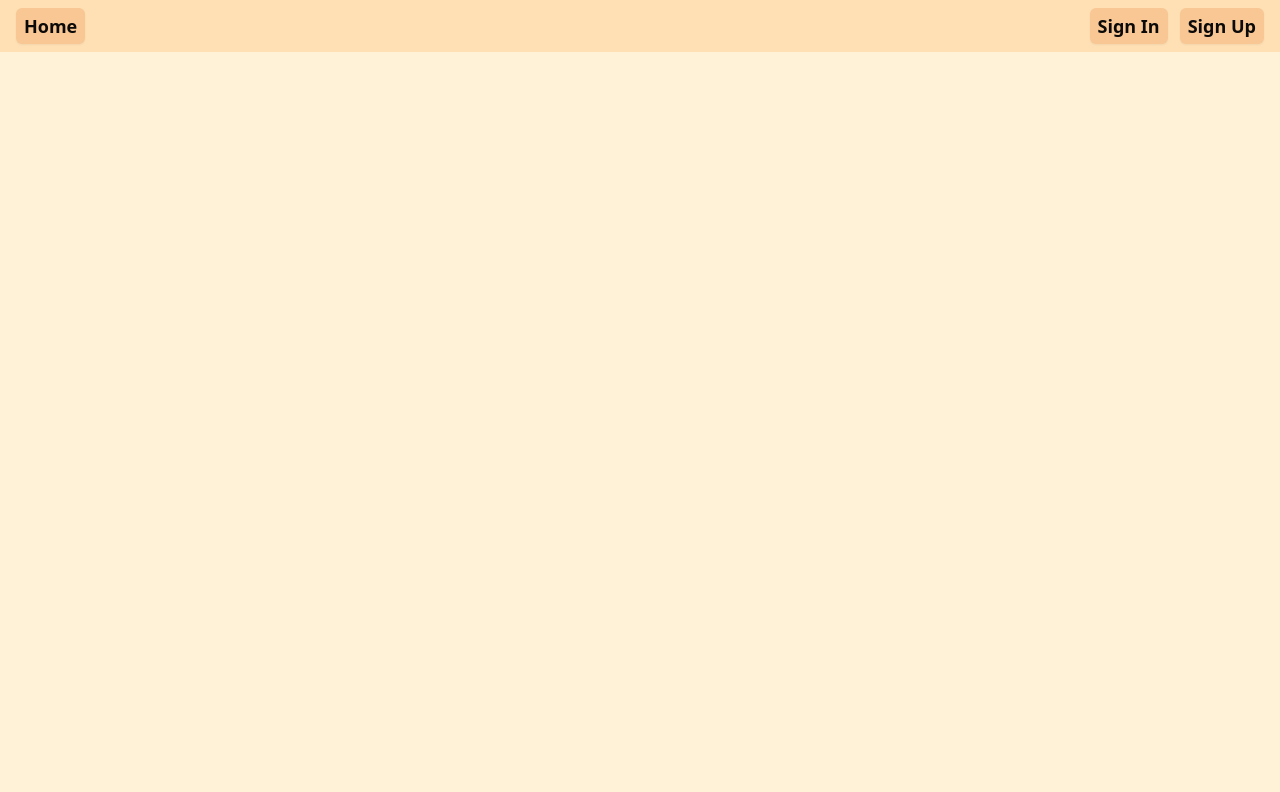
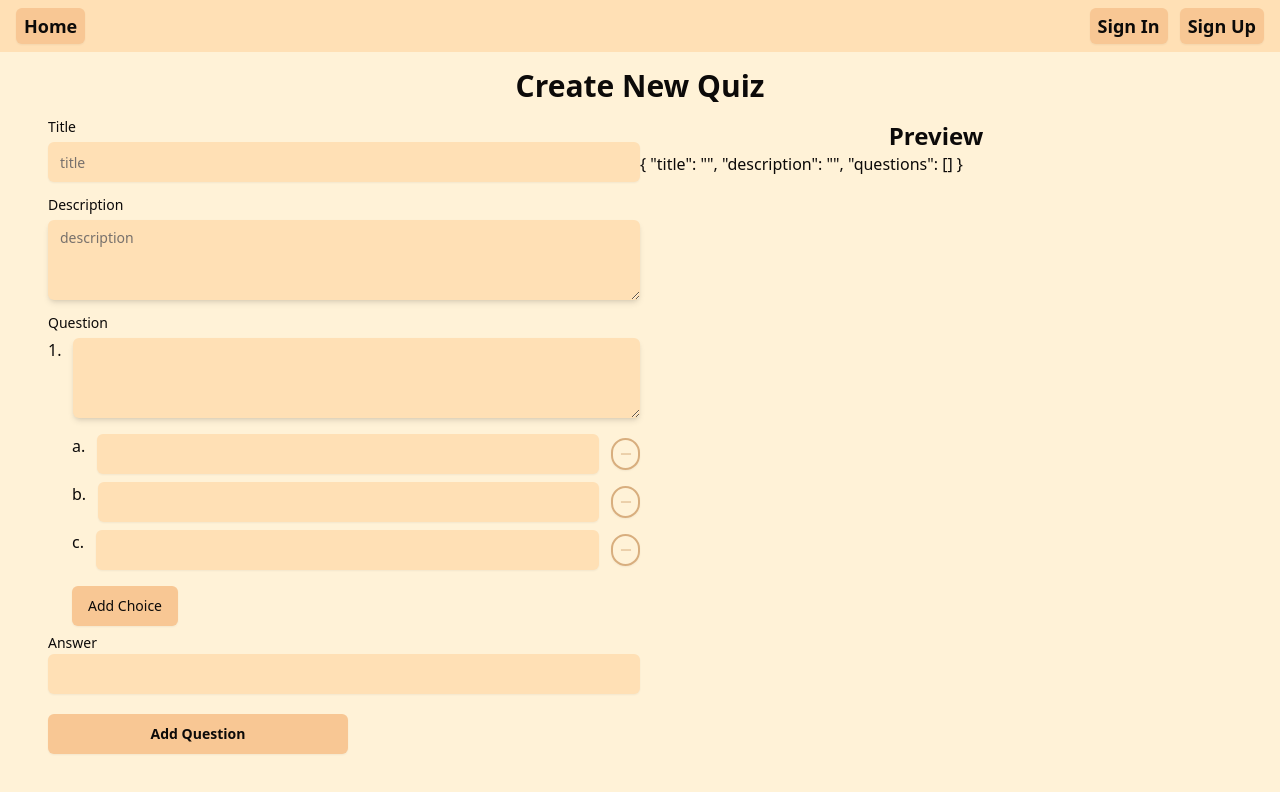
Before and after one commit to nephriteagain/quiz-vue, a Vue app: page /new-quiz in a window 1280 px wide. Shown: the top 792 px of the page. Built offline with nearby package versions, Linux system fonts and the light colour scheme; the HTML template or start-up script is replaced by a standard one.

Commit message:
new quiz partial

```diff
--- /dev/null
+++ b/src/components/icons/MinusCircle.vue
@@ -0,0 +1,12 @@
+<template>
+    <svg
+        xmlns="http://www.w3.org/2000/svg"
+        fill="none"
+        viewBox="0 0 24 24"
+        stroke-width="1.5"
+        stroke="currentColor"
+        class="w-4 h-4 stroke-dark"
+    >
+        <path stroke-linecap="round" stroke-linejoin="round" d="M5 12h14" />
+    </svg>
+</template>
--- a/src/components/ui/button/index.ts
+++ b/src/components/ui/button/index.ts
@@ -3,7 +3,7 @@ import { type VariantProps, cva } from "class-variance-authority";
 export { default as Button } from "./Button.vue";
 
 export const buttonVariants = cva(
-    "inline-flex items-center justify-center whitespace-nowrap rounded-md text-sm font-medium ring-offset-background transition-colors focus-visible:outline-none focus-visible:ring-2 focus-visible:ring-ring focus-visible:ring-offset-2 disabled:pointer-events-none disabled:opacity-50",
+    "inline-flex items-center justify-center whitespace-nowrap rounded-md text-sm font-medium ring-offset-background transition-colors focus-visible:outline-none focus-visible:ring-2 focus-visible:ring-ring focus-visible:ring-offset-2 disabled:pointer-events-none disabled:opacity-50 shadow-sm",
     {
         variants: {
             variant: {
--- /dev/null
+++ b/src/components/ui/textarea/Textarea.vue
@@ -0,0 +1,32 @@
+<script setup lang="ts">
+import type { HTMLAttributes } from "vue";
+import { useVModel } from "@vueuse/core";
+import { cn } from "@/lib/utils";
+
+const props = defineProps<{
+    class?: HTMLAttributes["class"];
+    defaultValue?: string | number;
+    modelValue?: string | number;
+}>();
+
+const emits = defineEmits<{
+    (e: "update:modelValue", payload: string | number): void;
+}>();
+
+const modelValue = useVModel(props, "modelValue", emits, {
+    passive: true,
+    defaultValue: props.defaultValue,
+});
+</script>
+
+<template>
+    <textarea
+        v-model="modelValue"
+        :class="
+            cn(
+                'flex min-h-20 w-full rounded-md  bg-sub px-3 py-2 text-sm ring-offset-background placeholder:text-muted-foreground focus-visible:outline-none focus-visible:ring-2 focus-visible:ring-main focus-visible:ring-offset-2 disabled:cursor-not-allowed disabled:opacity-50 shadow-md',
+                props.class,
+            )
+        "
+    />
+</template>
--- /dev/null
+++ b/src/components/ui/textarea/index.ts
@@ -0,0 +1 @@
+export { default as Textarea } from './Textarea.vue'
--- a/src/router/index.ts
+++ b/src/router/index.ts
@@ -1,6 +1,7 @@
 import { createRouter, createWebHistory } from "vue-router";
 import HomeView from "../views/HomeView.vue";
 import SignIn from "@/views/SignIn.vue";
+import NewQuiz from "@/views/NewQuiz.vue";
 
 const router = createRouter({
     history: createWebHistory(import.meta.env.BASE_URL),
@@ -15,6 +16,11 @@ const router = createRouter({
             name: "signin",
             component: SignIn,
         },
+        {
+            path: "/new-quiz",
+            name: "new-quiz",
+            component: NewQuiz,
+        },
     ],
 });
 
--- a/src/views/HomeView.vue
+++ b/src/views/HomeView.vue
@@ -7,6 +7,13 @@ import { quizCards } from "@/lib/sample";
 <template>
     <main>
         <h1 class="text-center text-4xl font-bold pt-1 pb-8 text-dark">Quiz Raptor</h1>
+        <div class="flex items-center justify-center">
+            <RouterLink
+                to="/new-quiz"
+                class="bg-main font-bold text-2xl rounded-lg px-6 py-2 shadow-md hover:bg-main/80"
+                >Create New Quiz</RouterLink
+            >
+        </div>
         <SearchFilters />
         <section class="w-full flex flex-row flex-wrap gap-4 justify-center py-8">
             <CardQuiz v-for="item in quizCards" :key="item.id" v-bind="item" />
--- /dev/null
+++ b/src/views/NewQuiz.vue
@@ -0,0 +1,136 @@
+<script setup lang="ts">
+import { Input } from "@/components/ui/input";
+import { Label } from "@/components/ui/label";
+import { Textarea } from "@/components/ui/textarea";
+import { Button } from "@/components/ui/button";
+import MinusCircle from "@/components/icons/MinusCircle.vue";
+import { ref } from "vue";
+import type { Ref } from "vue";
+import { nodeModuleNameResolver } from "typescript";
+
+interface IChoice {
+    id: number;
+    value: string;
+}
+
+interface IQuestion {
+    question: string;
+    choices: IChoice[];
+    answer: string;
+}
+
+interface IQuiz {
+    title: string;
+    description: string;
+    questions: IQuestion[];
+}
+
+let id = 0;
+const initialChoiceValue = [
+    { id: id++, value: "" },
+    { id: id++, value: "" },
+    { id: id++, value: "" },
+];
+const currentQuestionNum = ref(1);
+const question = ref("");
+const choices = ref([
+    { id: id++, value: "" },
+    { id: id++, value: "" },
+    { id: id++, value: "" },
+]);
+const answer = ref("");
+const quiz: Ref<IQuiz> = ref({
+    title: "",
+    description: "",
+    questions: [],
+});
+
+function addChoice() {
+    if (choices.value.length === 10) {
+        alert("maximum choice is 10");
+        return;
+    }
+    choices.value.push({
+        id: id++,
+        value: "",
+    });
+}
+function removeChoice(id: number) {
+    choices.value = choices.value.filter((option) => option.id !== id);
+}
+
+function addQuestion() {
+    quiz.value.questions.push({
+        question: question.value,
+        choices: choices.value,
+        answer: answer.value,
+    });
+    question.value = "";
+    choices.value = initialChoiceValue;
+    answer.value = "";
+}
+
+const chars = ["a", "b", "c", "d", "e", "f", "g", "h", "i", "j"];
+</script>
+<template>
+    <main>
+        <h1 class="font-bold text-3xl text-center py-4">Create New Quiz</h1>
+        <div class="flex flex-row gap-y-4">
+            <div class="basis-1/2 flex flex-col gap-y-4">
+                <div class="flex flex-col gap-y-2">
+                    <Label for="create-title">Title</Label>
+                    <Input id="create-title" placeholder="title" v-model="quiz.title" />
+                </div>
+                <div class="flex flex-col gap-y-2">
+                    <Label for="create-title">Description</Label>
+                    <Textarea
+                        id="create-description"
+                        placeholder="description"
+                        v-model="quiz.description"
+                    />
+                </div>
+                <div>
+                    <div class="flex flex-col gap-y-2">
+                        <Label for="create-question">Question</Label>
+                        <div class="flex flex-row gap-x-3">
+                            <p>{{ currentQuestionNum }}.</p>
+                            <Textarea id="create-question" v-model="question" />
+                        </div>
+                    </div>
+                    <div class="flex flex-col gap-y-4 ps-6">
+                        <div class="flex flex-col gap-y-2 pt-4">
+                            <div
+                                v-for="(option, index) in choices"
+                                :key="option.id"
+                                class="flex flex-row gap-x-3"
+                            >
+                                <p>{{ chars[index] }}.</p>
+                                <Input v-model="option.value" :name="`choice-${index}`" />
+                                <Button
+                                    size="icon"
+                                    variant="ghost"
+                                    class="border-2 border-dark self-center rounded-full items-center justify-center"
+                                    @click="removeChoice(option.id)"
+                                >
+                                    <MinusCircle />
+                                </Button>
+                            </div>
+                        </div>
+                        <Button class="w-fit" @click="addChoice">Add Choice</Button>
+                    </div>
+                    <div class="py-1">
+                        <Label for="create-answer">Answer</Label>
+                        <Input id="create-answer" v-model="answer" />
+                    </div>
+                </div>
+                <Button class="w-[300px] font-semibold" @click="addQuestion">Add Question</Button>
+            </div>
+            <div class="basis-1/2">
+                <h2 class="text-2xl font-bold text-center">Preview</h2>
+                <div>
+                    {{ `${JSON.stringify(quiz, null, 4)}` }}
+                </div>
+            </div>
+        </div>
+    </main>
+</template>
--- a/src/views/SignIn.vue
+++ b/src/views/SignIn.vue
@@ -7,7 +7,7 @@ import { RouterLink } from "vue-router";
 <template>
     <main class="w-full flex flex-col items-center py-4">
         <!-- TODO: convert into form -->
-        <div class="w-full max-w-[330px] flex flex-col gap-y-4">
+        <div class="w-full max-w-[330px] flex flex-col gap-y-4 py-4">
             <h1 class="font-bold text-2xl text-center">Sign In to your account.</h1>
             <div class="flex flex-col gap-y-4">
                 <div class="flex flex-col gap-2">
```
